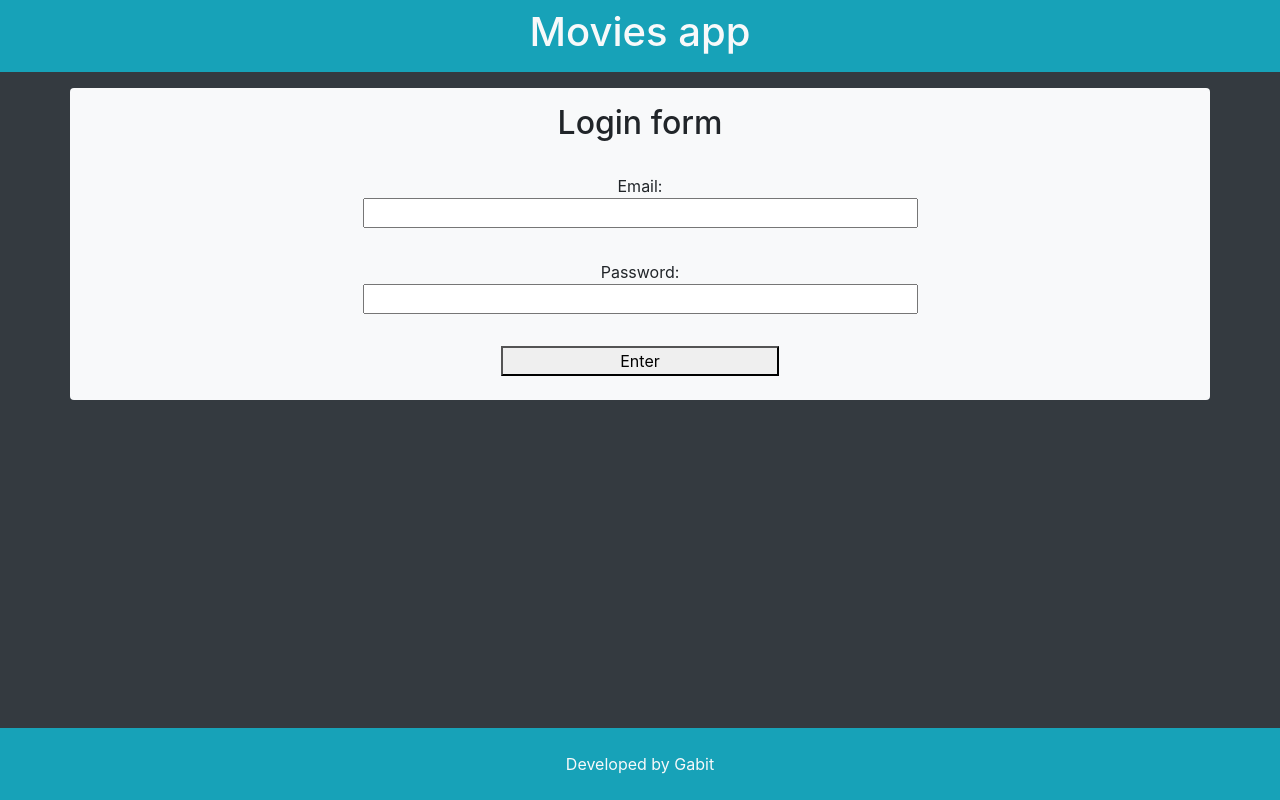
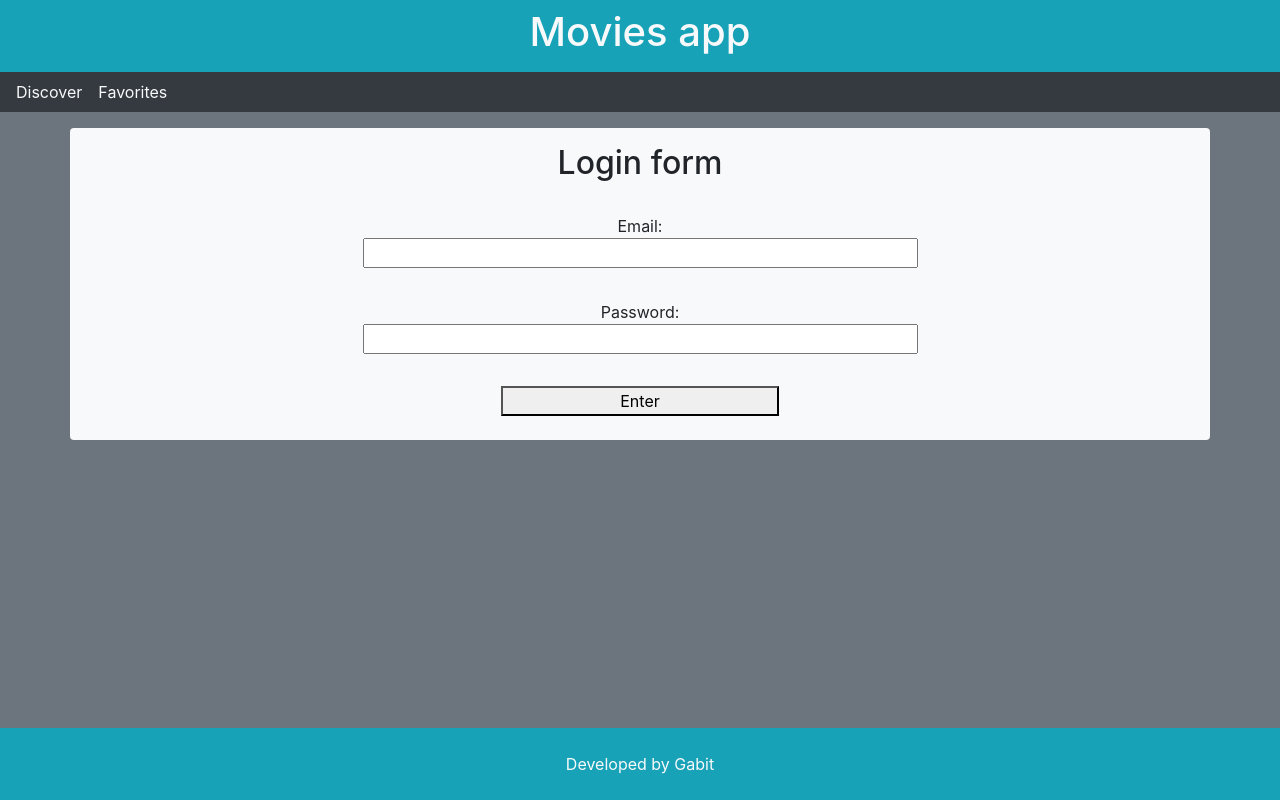
Before and after one commit to gabit690/alkemy-skill-up-react, a React (Create React App) app: page / in a window 1280 px wide. Built offline with nearby package versions, Linux system fonts and the light colour scheme.

Commit message:
nitial menu

```diff
--- a/public/index.html
+++ b/public/index.html
@@ -34,7 +34,7 @@ crossorigin="anonymous">
   }
 </style>
   </head>
-  <body class="bg-dark">
+  <body class="bg-secondary">
     <noscript>You need to enable JavaScript to run this app.</noscript>
     <div id="root" class="d-flex flex-column"></div>
     <!--
--- a/src/App.js
+++ b/src/App.js
@@ -5,11 +5,13 @@ import NotFound from "./pages/NotFound";
 import Header from "./components/Header";
 import Footer from './components/Footer';
 import Detail from "./pages/Detail";
+import Menu from "./components/Menu";
 
 function App() {
 
   return <>
     <Header />
+    <Menu />
     <Routes>
       <Route path="/" element={<Login />} />
       <Route path="discover" element={<Discover />} />
--- a/src/components/Menu.js
+++ b/src/components/Menu.js
@@ -1,20 +1,13 @@
-import { NavLink } from "react-router-dom";
+import { Link, Outlet } from 'react-router-dom';
 
 function Menu() {
   return (
-    <div>
-      <nav>
-        <ul>
-          <li>
-            <NavLink to='/' >Login</NavLink>
-          </li>
-          <li>
-            <NavLink to='/list' >List</NavLink>
-          </li>
-        </ul>
-      </nav>
-    </div>
-  );
+    <nav className='bg-dark p-2'>
+      <Link to="/discover" className='text-light p-2'>Discover</Link>
+      <Link to="/favorites" className='text-light p-2'>Favorites</Link>
+      <Outlet />
+    </nav>
+);
 }
 
 export default Menu;
--- a/src/pages/Discover.js
+++ b/src/pages/Discover.js
@@ -17,7 +17,7 @@ function List() {
   return (
     <>
       {!token && <Navigate to="/" />}
-      <div className="row">
+      <div className="row m-3">
       {
         movies.map((movie, index) => {
           return (
@@ -25,9 +25,9 @@ function List() {
               <div class="card">
                 <img src={`https://image.tmdb.org/t/p/w500/${movie.poster_path}`} class="card-img-top" alt="..." />
                 <div class="card-body">
-                  <h5 class="card-title">{ movie.title }</h5>
-                  <p class="card-text">{ movie.overview }</p>
-                  <Link to={`/detail/${movie.id}`} class="btn btn-primary">Go somewhere</Link>
+                  <h5 class="card-title">{ `${(movie.title).substring(0, 32)}...` }</h5>
+                  <p class="card-text">{ `${(movie.overview).substring(0, 140)}...` }</p>
+                  <Link to={`/detail/${movie.id}`} class="btn btn-primary d-block">More info</Link>
                 </div>
               </div>
             </div>
```
